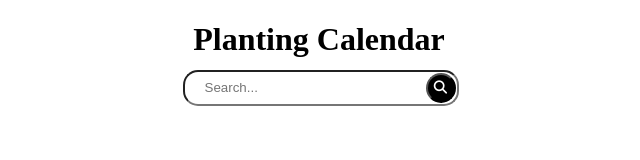
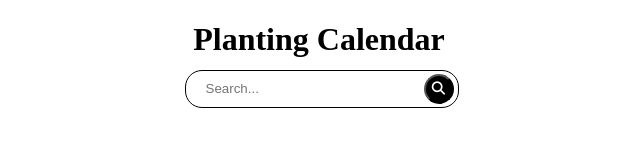
Before and after one commit to mflanagan924/planting-calendar, a plain HTML site: page index.html in a window 1280 px wide. Shown: the whole page, without its empty margins (321-961 px from the left). Drawn offline with nearby package versions, Linux system fonts and the light colour scheme.

Commit message:
search bar and search button css

```diff
--- a/styles.css
+++ b/styles.css
@@ -14,7 +14,7 @@ h1 {
   width: 30px;
   height: 30px;
   border-radius: 15px;
-  margin-left: -33px;
+  margin-left: -35px;
   background-color: black;
   color: white;
 }
@@ -27,10 +27,11 @@ h1 {
 }
 
 #searchInput {
-  height: 30px;
+  height: 34px;
   width: 250px;
-  border-radius: 15px;
+  border-radius: 17px;
   padding-left: 20px;
+  border: solid 1px;
 }
 
 .result {
```
